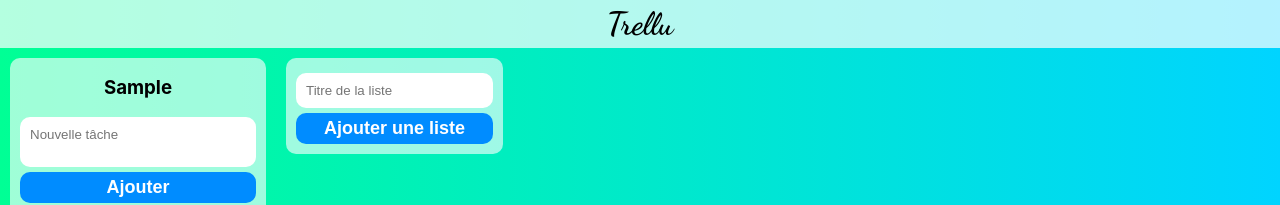
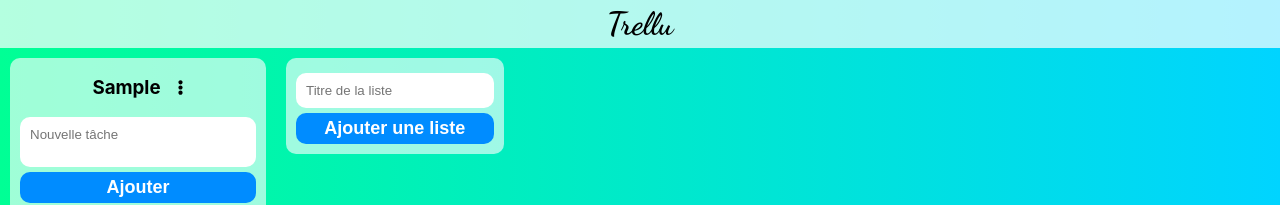
Before and after one commit to CVincent88/trellu, a React (Create React App) app: page / in a window 1280 px wide. Both pictures are taken after typing "Sample" into the empty fields and a click on the button "Ajouter une liste". Shown: the top 205 px of the page. Built offline with nearby package versions, Linux system fonts and the light colour scheme.

Commit message:
Added list menu

```diff
--- a/src/App.js
+++ b/src/App.js
@@ -15,7 +15,15 @@ const Container = styled.div`
 
 class InnerList extends React.PureComponent {
   render() {
-      const { column, taskMap, index, registerNewTask, deleteTask } = this.props
+      const {
+        column,
+        taskMap,
+        index,
+        registerNewTask,
+        deleteElement,
+        toggleMenu,
+        menuToOpen
+      } = this.props
       const tasks = column.tasksIds.map(taskId => taskMap[taskId])
       return (
         <Column
@@ -23,7 +31,9 @@ class InnerList extends React.PureComponent {
           tasks={tasks}
           index={index}
           registerNewTask={registerNewTask}
-          deleteTask={deleteTask}
+          deleteElement={deleteElement}
+          toggleMenu={toggleMenu}
+          menuToOpen={menuToOpen}
         />
       )
   }
@@ -40,7 +50,20 @@ function App() {
     },
     columnOrder: []
   };
-  const [data, setData] = useState(initialData)
+  const [data, setData] = useState(initialData);
+  const [menuToOpen, setMenuToOpen] = useState('');
+  const [isMenuOpen, setIsMenuOpen] = useState(false);
+
+
+  const toggleMenu = (menuId) => {
+    if(isMenuOpen === false){
+      setMenuToOpen(menuId)
+      setIsMenuOpen(prevState => prevState = !prevState)
+    }else{
+      setMenuToOpen('')
+      setIsMenuOpen(prevState => prevState = !prevState)
+    }
+  }
 
   const registerNewList = (title) => {
     const {columns, columnOrder} = data
@@ -111,7 +134,8 @@ function App() {
 
   }
 
-  const deleteTask = (columnId, taskId) => {
+  const deleteElement = (type, columnId, taskId) => {
+    if(type === 'task'){
       const newTasksList = data.tasks
       delete newTasksList[taskId]
 
@@ -132,6 +156,26 @@ function App() {
       setData(prevState => {
         return {...prevState, ...newState}
       })
+
+    }else if(type === 'column'){
+      const newColumnList = data.columns;
+      delete newColumnList[columnId]
+
+      const newColumnOrder = data.columnOrder
+      delete newColumnOrder[columnId]
+
+      const newState = {
+        ...data,
+        columns: {
+          newColumnList
+        },
+        newColumnOrder
+      }
+
+      setData(prevState => {
+        return {...prevState, ...newState}
+      })
+    }
   }
 
   const onDragStart = (start, provided) => {
@@ -269,7 +313,9 @@ function App() {
                     taskMap={data.tasks}
                     index={index}
                     registerNewTask={registerNewTask}
-                    deleteTask={deleteTask}
+                    deleteElement={deleteElement}
+                    toggleMenu={toggleMenu}
+                    menuToOpen={menuToOpen}
                   />
                 )
               })}
--- a/src/Column.js
+++ b/src/Column.js
@@ -3,6 +3,15 @@ import { Droppable, Draggable } from 'react-beautiful-dnd'
 import Task from './tasks/Task'
 import TaskForm from './tasks/TaskForm'
 import styled from 'styled-components'
+import optionIcon from './images/ellipsis-v-solid.svg'
+import ColumnOptionMenu from './ColumnOptionMenu'
+
+const Header = styled.div`
+  display: flex;
+  align-items: center;
+  justify-content: space-around;
+  position: relative;
+`;
 
 const Container = styled.div`
   background-color: rgba(255, 255, 255, 0.623);
@@ -14,6 +23,15 @@ const Container = styled.div`
   align-items: center;
   max-height: 90vh;
   width: 20vw;
+`;
+
+const OptionIcon = styled.img`
+  padding: 4px;
+  border-radius: 5px 5px;
+  cursor: pointer;
+  &:hover{
+    background-color: rgba(170, 170, 170, 0.562);
+  }
 `;
 
 const TaskList = styled.div`
@@ -40,16 +58,31 @@ class InnerList extends React.Component {
   }
 
   render() {
-    const { tasks, deleteTask, columnId } = this.props
+    const {
+      tasks,
+      deleteElement,
+      columnId,
+      toggleMenu,
+      menuToOpen
+    } = this.props
+
     return(
       tasks.map((task, index) =>
-        <Task key={task.id} task={task} index={index} deleteTask={deleteTask} columnId={columnId}/>
+        <Task
+          key={task.id}
+          task={task}
+          index={index}
+          deleteElement={deleteElement}
+          columnId={columnId}
+          toggleMenu={toggleMenu}
+          menuToOpen={menuToOpen}
+        />
       )
     )
   }
 }
 
-function Column({column, tasks, index, registerNewTask, deleteTask}) {
+function Column({column, tasks, index, registerNewTask, deleteElement, toggleMenu, menuToOpen}) {
   return(
     <Draggable
       draggableId={column.id}
@@ -60,7 +93,15 @@ function Column({column, tasks, index, registerNewTask, deleteTask}) {
           {...provided.draggableProps}
           ref={provided.innerRef}
         >
-          <Title {...provided.dragHandleProps} >{column.title}</Title>
+          <Header {...provided.dragHandleProps}>
+            <Title>{column.title}</Title>
+            <OptionIcon onClick={() => toggleMenu(column.id)} alt="Logo menu" src={optionIcon} />
+            <ColumnOptionMenu
+              columnId={column.id}
+              menuToOpen={menuToOpen}
+              deleteElement={deleteElement}
+            />
+          </Header>
           <TaskForm registerNewTask={registerNewTask} columnId={column.id}/>
           <Droppable droppableId={column.id} type="task">
             {(provided, snapshot) => (
@@ -69,7 +110,13 @@ function Column({column, tasks, index, registerNewTask, deleteTask}) {
                 {...provided.droppableProps}
                 isDraggingOver={snapshot.isDraggingOver}
               >
-                <InnerList tasks={tasks} deleteTask={deleteTask} columnId={column.id}/>
+                <InnerList
+                  tasks={tasks}
+                  deleteElement={deleteElement}
+                  columnId={column.id}
+                  toggleMenu={toggleMenu}
+                  menuToOpen={menuToOpen}
+                />
                 {provided.placeholder}
               </TaskList>
             )}
--- /dev/null
+++ b/src/ColumnOptionMenu.js
@@ -0,0 +1,31 @@
+import styled from 'styled-components'
+
+const Container = styled.div`
+  background-color: rgb(255, 255, 255);
+  display: flex;
+  flex-direction: column;
+  position: absolute;
+  right: -70px;
+  z-index: 999;
+  visibility: ${props => (props.columnId === props.menuToOpen ? 'visible' : 'hidden')};
+`;
+
+const Button = styled.button`
+  background-color: #fff;
+  padding: 5px;
+  border: 0;
+  &:hover{
+    background-color: rgba(190, 190, 190, 0.438);
+  }
+`;
+
+function ColumnOptionMenu({columnId, menuToOpen, deleteElement}) {
+
+  return(
+    <Container columnId={columnId} menuToOpen={menuToOpen}>
+      <Button onClick={() => deleteElement('column', columnId, '')} >Supprimer</Button>
+    </Container>
+  )
+}
+
+export default ColumnOptionMenu
--- a/src/ListCreator.js
+++ b/src/ListCreator.js
@@ -3,7 +3,7 @@ import styled from 'styled-components'
 
 const Container = styled.div`
   background-color: rgba(255, 255, 255, 0.623);
-  max-width: 17vw;
+  width: 17vw;
   margin: 10px;
   padding: 10px;
   border-radius: 10px 10px;
--- a/src/tasks/Task.js
+++ b/src/tasks/Task.js
@@ -1,13 +1,21 @@
 import { useState } from 'react'
 import { Draggable } from 'react-beautiful-dnd'
-import OptionMenu from './OptionMenu'
+import TaskOptionMenu from './TaskOptionMenu'
 import optionIcon from '../images/ellipsis-v-solid.svg'
 import dragIcon from '../images/grip-lines-solid.svg'
 import styled from 'styled-components'
 
 
 const Container = styled.div`
-  background-color: ${props => (props.isDragging ? 'lightgreen' : '#fff')};
+  background-color:
+    ${props => (
+      props.validated
+        ? '#aaaaaa'
+        : props.isDragging
+          ? 'lightgreen'
+          : '#ffffff'
+
+    )};
   border: 1px solid rgba(0, 0, 0, 0.15);
   width: 100%;
   margin-bottom: 10px;
@@ -20,7 +28,7 @@ const Container = styled.div`
   position: relative;
 `;
 
-const Options = styled.img`
+const OptionIcon = styled.img`
   padding: 4px;
   border-radius: 5px 5px;
   cursor: pointer;
@@ -40,34 +48,13 @@ const DragHandle = styled.img`
   margin-right: 8px
 `;
 
-function Task({index, task, deleteTask, columnId}) {
+function Task({index, task, deleteElement, columnId, toggleMenu, menuToOpen}) {
 
-  const [isMenuOpen, setIsMenuOpen] = useState(false)
-  const [menuToOpen, setMenuToOpen] = useState('')
   const [isTaskValidated, setIsTaskValidated] = useState(false)
 
-  const handleOnClickOptions = (taskId) => {
-    if(isMenuOpen === false){
-      setMenuToOpen(taskId)
-      setIsMenuOpen(prevState => prevState = !prevState)
-    }else{
-      setMenuToOpen('')
-      setIsMenuOpen(prevState => prevState = !prevState)
-    }
-  }
-
-  const onTaskValidated = (taskValidated, taskId) => {
-    if(taskValidated){
-      setIsTaskValidated(prevState => prevState = !prevState)
-      setMenuToOpen(taskId)
-      setIsMenuOpen(prevState => prevState = !prevState)
-      return false
-    }else{
-      setIsTaskValidated(prevState => prevState = !prevState)
-      setMenuToOpen(taskId)
-      setIsMenuOpen(prevState => prevState = !prevState)
-      return true
-    }
+  const validateTask = (taskId) => {
+    setIsTaskValidated(prevState => prevState = !prevState)
+    toggleMenu(taskId)
   }
 
   return(
@@ -81,13 +68,20 @@ function Task({index, task, deleteTask, columnId}) {
           ref={provided.innerRef}
           isDragging={snapshot.isDragging}
           aria-roledescription="Press space bar to lift the task"
+          validated={isTaskValidated}
         >
           <Content validated={isTaskValidated}>
             <DragHandle {...provided.dragHandleProps} alt="Drag handle" src={dragIcon}/>
             {task.content}
           </Content>
-          <Options onClick={() => handleOnClickOptions(task.id)} alt="Logo menu" src={optionIcon} />
-          <OptionMenu onTaskValidated={onTaskValidated} columnId={columnId} taskId={task.id} menuToOpen={menuToOpen} deleteTask={deleteTask}/>
+          <OptionIcon onClick={() => toggleMenu(task.id)} alt="Logo menu" src={optionIcon} />
+          <TaskOptionMenu
+            onTaskValidated={validateTask}
+            columnId={columnId}
+            taskId={task.id}
+            menuToOpen={menuToOpen}
+            deleteElement={deleteElement}
+          />
         </Container>
       )}
     </Draggable>
--- a/src/tasks/OptionMenu.js
+++ b/src/tasks/TaskOptionMenu.js
@@ -19,14 +19,14 @@ const Button = styled.button`
   }
 `;
 
-function OptionMenu({taskId, columnId, menuToOpen, onTaskValidated, deleteTask}) {
+function TaskOptionMenu({taskId, columnId, menuToOpen, onTaskValidated, deleteElement}) {
 
   return(
     <Container taskId={taskId} menuToOpen={menuToOpen}>
       <Button onClick={() => onTaskValidated(taskId)}>Valider</Button>
-      <Button onClick={() => deleteTask(columnId, taskId)}>Supprimer</Button>
+      <Button onClick={() => deleteElement('task', columnId, taskId)}>Supprimer</Button>
     </Container>
   )
 }
 
-export default OptionMenu
+export default TaskOptionMenu
```
Also changed, not shown: 1 other file (tests, documents, lock files or other folders). Lines whose indentation alone changed are shown as unchanged.
